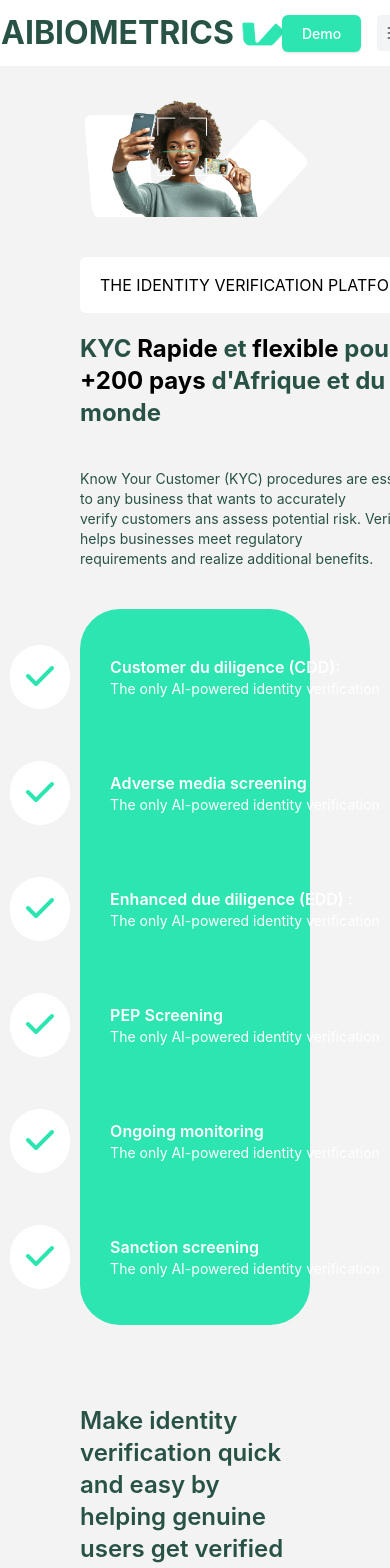
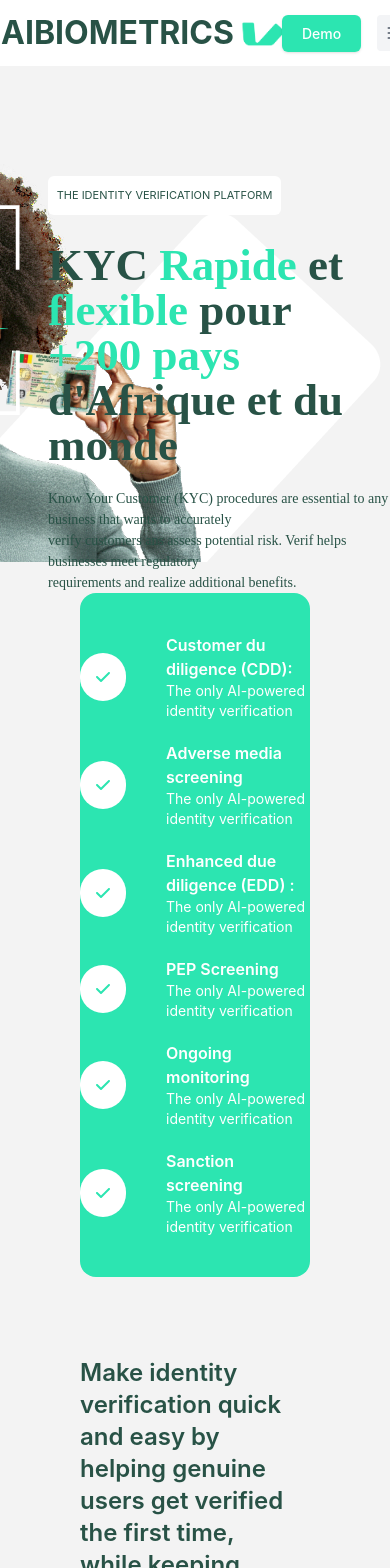
Before and after one commit to chrisvaldes/sekure-site, a React (Create React App) app: page /customer in a window 390 px wide. Shown: the top 1568 px of the page. Built offline with nearby package versions, Linux system fonts and the light colour scheme.

Commit message:
responsive1.3

```diff
--- a/src/Pages/Accueil/Accueil.jsx
+++ b/src/Pages/Accueil/Accueil.jsx
@@ -36,12 +36,12 @@ export default function Accueil() {
                 safeguarding your customers. Build trusted digital communities, improve UX, and drive <br />
                 growth for your business with Veriff.
               </div>
-              <div class="flex mt-10 gap-10">
+              <div class="flex mt-5 gap-10">
                 <button class="text-nowrap rounded-md bg-cyan-deep py-4 px-5 rounded-md text-white  h-button-height w-button-width text-sm flex items-center justify-center">Commencer gratuitement</button>
                 <button class="text-nowrap rounded-md bg-white py-4 px-20 rounded-md text-cyan-deep font-semibold  text-sm">Contacter</button>
               </div>
               <div >
-                <h2 class="title-1 text-title-1 font-weight-title-1 font-family-title leading-normal text-left font-semibold mt-20">
+                <h2 class="title-1 text-title-1 font-weight-title-1 font-family-title leading-normal text-left font-semibold py-20 ">
                   Make identity verification quick and easy by <br />
                   helping genuine users get verified the first time, <br />
                   while keeping fraudsters out
--- a/src/Pages/Customer/Customer.jsx
+++ b/src/Pages/Customer/Customer.jsx
@@ -13,32 +13,33 @@ export default function Customer() {
                     <NavBar />
                 </section>
 
-                <section>
-                    <div class="flex flex-wrap-reverse items-center justify-around  px-20 medium-screen pt-24">
-                        <div class="">
-                            <div class="flex mt-10">
-                                <button class="text-nowrap rounded-md bg-white py-4 px-5 rounded-md">THE IDENTITY VERIFICATION PLATFORM</button>
+                <section class="section-faster-1">
+
+                    <div class="faster" style={{ backgroundImage: `url(${femme})`, backgroundPosition: "top right", backgroundRepeat: "no-repeat" }}>
+                        <div >
+                            <div class="pl-12 md:pl-20 lg:pl-24 pt-10">
+                                <div class="flex">
+                                    <button class="text-nowrap h-button-first w-button-first rounded-md bg-white text-cyan-deep py-3 px-5 text-sub-content font-weight-nav font-family-nav my-2 flex items-center justify-center">THE IDENTITY VERIFICATION PLATFORM</button>
                                 </div>
-                            <div class=" text-2xl sm:text-2xl md:text-3xl lg:text-5xl text-left font-bold mt-5">
+                                <div class="title text-title font-weight-title font-family-title leading-normal text-left font-bold text-cyan-color mt-5">
                                     <span class="uppercase text-cyan-deep">KYC </span>Rapide <span class="text-cyan-deep">et</span> <span>flexible</span> <span class="text-cyan-deep">pour</span> <br />
                                     <span>+200 pays </span> <span class="text-cyan-deep">d'Afrique et du</span> <br />
                                     <span class="text-cyan-deep">monde</span>
                                 </div>
-                            <div class="text-cyan-deep text-left text-sm sm:text-sm md:text-md lg:text-lg my-10">
+                                <div class="title-content text-cyan-deep text-left text-content font-weight-content font-family-content leading-normal-1 pt-5">
                                     Know Your Customer (KYC) procedures are essential to any business that wants to accurately <br />
                                     verify customers ans assess potential risk. Verif helps businesses meet  regulatory <br />
                                     requirements and realize additional benefits.
                                 </div>
                             </div>
-                        <div class="">
-                            <img src={femme} alt="" class="object-cover w-full h-full" />
                         </div>
                     </div>
 
                     {/* Grid section */}
-                    <div class="card-grid bg-cyan-color gap-y-5 mx-20 py-5">
-                        <div class="flex items-center justify-center gap-10 grid-width">
-                            <div class=" rounded-full bg-white flex items-center justify-center px-4 py-2 text-cyan-color">
+                    <div className='px-20'>
+                        <div class="bg-cyan-color grid grid-cols-1 sm:grid-cols-2 md:grid-cols-2 lg:grid-cols-3 rounded-2xl items-center justify-center gap-y-5 py-10">
+                            <div class="flex items-center justify-center gap-10 ">
+                                <div class=" rounded-full bg-white flex items-center justify-center px-4 py-3 text-cyan-color">
                                     <span class="icon">
                                         <FontAwesomeIcon icon={faCheck} />
                                     </span>
@@ -48,8 +49,8 @@ export default function Customer() {
                                     <h6 class="text-sm sm:text-sm md:text-sm lg:text-md">The only AI-powered identity verification</h6>
                                 </div>
                             </div>
-                        <div class="flex items-center justify-center gap-10 grid-width ">
-                            <div class=" rounded-full bg-white flex items-center justify-center px-4 py-2 text-cyan-color">
+                            <div class="flex items-center justify-center gap-10  ">
+                                <div class=" rounded-full bg-white flex items-center justify-center px-4 py-3 text-cyan-color">
                                     <span class="icon">
                                         <FontAwesomeIcon icon={faCheck} />
                                     </span>
@@ -59,8 +60,8 @@ export default function Customer() {
                                     <h6 class="text-sm sm:text-sm md:text-sm lg:text-md">The only AI-powered identity verification</h6>
                                 </div>
                             </div>
-                        <div class="flex items-center justify-center gap-10 grid-width">
-                            <div class=" rounded-full bg-white flex items-center justify-center px-4 py-2 text-cyan-color">
+                            <div class="flex items-center justify-center gap-10 ">
+                                <div class=" rounded-full bg-white flex items-center justify-center px-4 py-3 text-cyan-color">
                                     <span class="icon">
                                         <FontAwesomeIcon icon={faCheck} />
                                     </span>
@@ -70,8 +71,8 @@ export default function Customer() {
                                     <h6 class="text-sm sm:text-sm md:text-sm lg:text-md">The only AI-powered identity verification</h6>
                                 </div>
                             </div>
-                        <div class="flex items-center justify-center gap-10 grid-width">
-                            <div class=" rounded-full bg-white flex items-center justify-center px-4 py-2 text-cyan-color">
+                            <div class="flex items-center justify-center gap-10 ">
+                                <div class=" rounded-full bg-white flex items-center justify-center px-4 py-3 text-cyan-color">
                                     <span class="icon">
                                         <FontAwesomeIcon icon={faCheck} />
                                     </span>
@@ -81,8 +82,8 @@ export default function Customer() {
                                     <h6 class="text-sm sm:text-sm md:text-sm lg:text-md">The only AI-powered identity verification</h6>
                                 </div>
                             </div>
-                        <div class="flex items-center justify-center gap-10 grid-width">
-                            <div class=" rounded-full bg-white flex items-center justify-center px-4 py-2 text-cyan-color">
+                            <div class="flex items-center justify-center gap-10 ">
+                                <div class=" rounded-full bg-white flex items-center justify-center px-4 py-3 text-cyan-color">
                                     <span class="icon">
                                         <FontAwesomeIcon icon={faCheck} />
                                     </span>
@@ -92,8 +93,8 @@ export default function Customer() {
                                     <h6 class="text-sm sm:text-sm md:text-sm lg:text-md">The only AI-powered identity verification</h6>
                                 </div>
                             </div>
-                        <div class="flex items-center justify-center gap-10 grid-width">
-                            <div class=" rounded-full bg-white flex items-center justify-center px-4 py-2 text-cyan-color">
+                            <div class="flex items-center justify-center gap-10 ">
+                                <div class=" rounded-full bg-white flex items-center justify-center px-4 py-3 text-cyan-color">
                                     <span class="icon">
                                         <FontAwesomeIcon icon={faCheck} />
                                     </span>
@@ -104,6 +105,8 @@ export default function Customer() {
                                 </div>
                             </div>
                         </div>
+                    </div>
+
                 </section>
 
 
--- a/src/index.css
+++ b/src/index.css
@@ -44,11 +44,20 @@ nav .nav-items .nav-item {
 
 .section-faster {
   margin-top: 8rem;
-  min-height: 70vh;
+  min-height: 50vh;
 }
 .section-faster .faster{
   margin-top: 8rem;
-  min-height: 80vh;
+  min-height: 50vh;
+}
+
+.section-faster-1 {
+  margin-top: 8rem;
+  min-height: 55vh;
+}
+.section-faster-1 .faster{
+  margin-top: 8rem;
+  min-height: 55vh;
 }
 
 .card-grid {
@@ -380,12 +389,26 @@ form .logo-footer img {
 @media (min-width:1400px) {
 
   .section-faster .faster{
-    min-height: 70vh;
+    min-height: 60vh;
   }
   .section-faster{
-    min-height: 70vh;
+    min-height: 60vh;
   }
-  .content-grid{
-
+  .section-faster-1 {
+    min-height: 55vh;
+  }
+  .section-faster-1 .faster{
+    min-height: 55vh;
   }
 }
+@media (min-width:1600px) {
+
+
+  .section-faster-1 {
+    min-height: 45vh;
+    /* padding: 0 10rem; */
+  }
+  .section-faster-1 .faster{
+    min-height: 45vh;
+  }
+}
```
Lines whose indentation alone changed are shown as unchanged.
